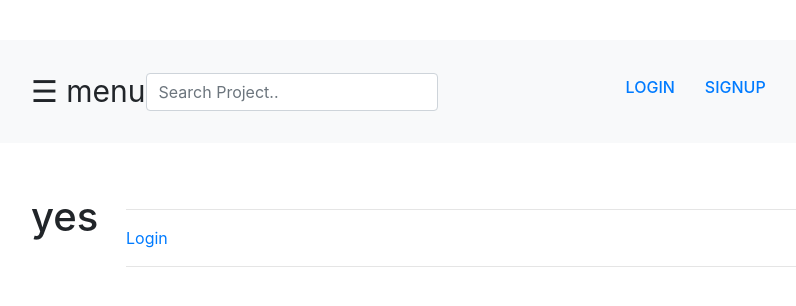
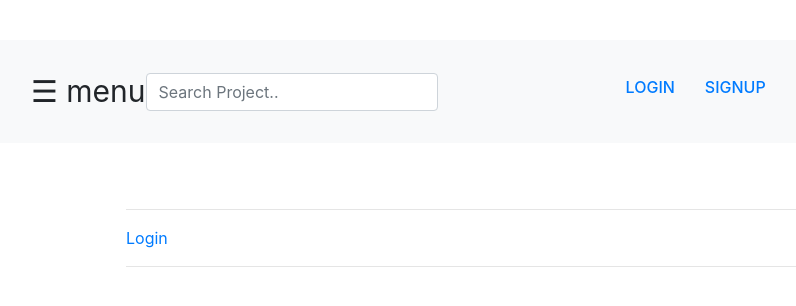
Before and after one commit to HabeshaQueen/Awards, a Django app: page / in a window 1280 px wide. Shown: the top 306 px of the page, without its empty margins (54-850 px from the left). Run offline with Django 3.2, Linux system fonts and the light colour scheme; data that the repository does not hold is empty; some libraries are stand-ins or nearby versions.

Commit message:
remove title

```diff
--- a/Wards/templates/home.html
+++ b/Wards/templates/home.html
@@ -5,7 +5,6 @@
 <div class="container">
   <div class="row">
     <div class="col-md-1">
-      <h1>yes</h1>
     </div>
     <div class="col-md-8">
       <div class="cards">
```
